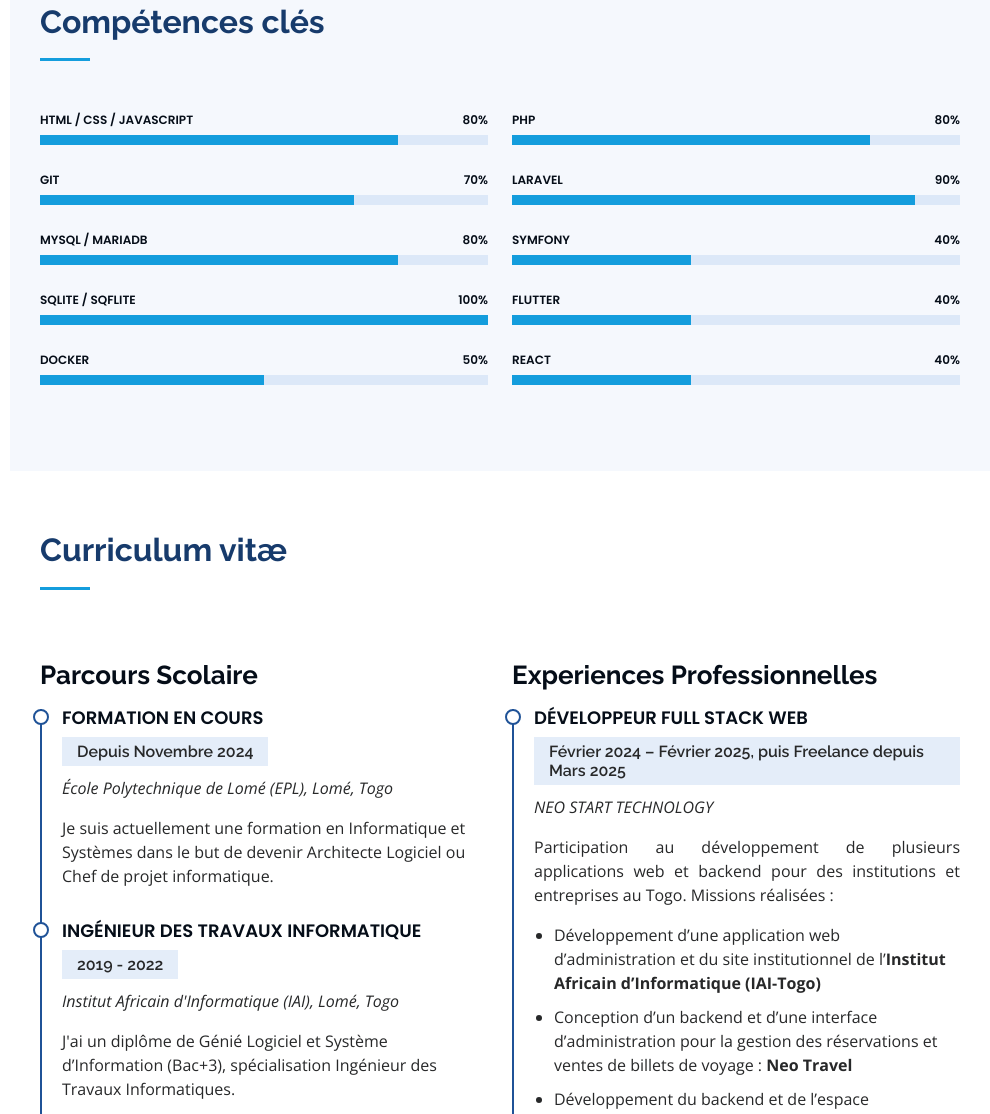
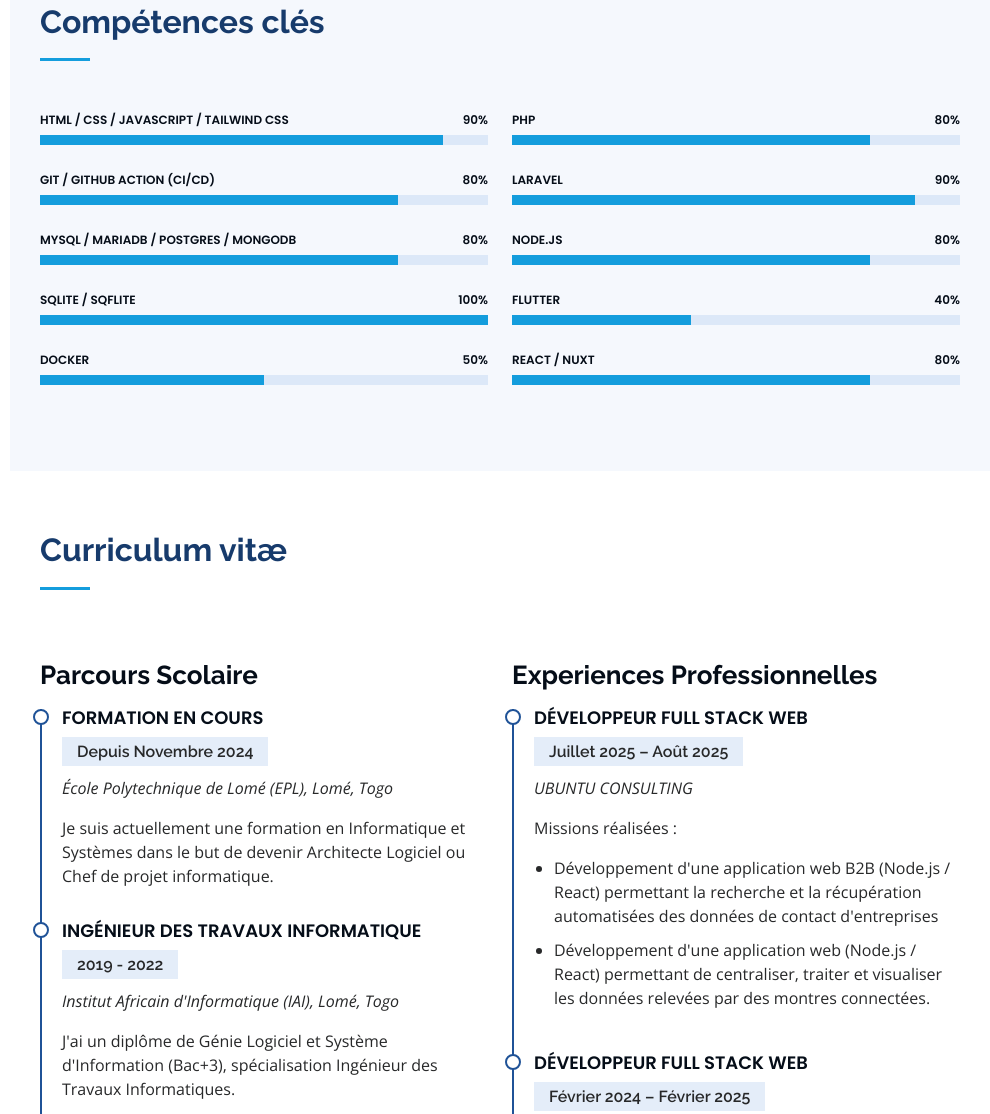
Before and after one commit to SossouGahEzechiel/SossouGahEzechiel.github.io, a website: page index.html in a window 1280 px wide. Shown: the part 2014-3128 px from the top of the page, without its empty margins (290-1280 px from the left). Drawn offline with nearby package versions, Linux system fonts and the light colour scheme.

Commit message:
Ajout des expérience de Ubuntu Consulting

```diff
--- a/index.html
+++ b/index.html
@@ -75,7 +75,8 @@
 					<!--				</li>-->
 
 					<li>
-					<a href="#me-contacter" class="nav-link scrollto"><i class="bx bx-envelope"></i> <span>Me contacter</span></a>
+						<a href="#me-contacter" class="nav-link scrollto"><i class="bx bx-envelope"></i> <span>Me
+								contacter</span></a>
 					</li>
 				</ul>
 			</nav><!-- .nav-menu -->
@@ -141,7 +142,8 @@
 						</div>
 						<p>
 							Je suis un grand passionné de technologies. Peu importe le domaine, du moment où ça parle d'innovation, ça
-						m'intéresse. Je suis aussi un passionné d'astronomie de musique et de gaming. Je fais du piano, du sport et
+							m'intéresse. Je suis aussi un passionné d'astronomie de musique et de gaming. Je fais du piano, du sport
+							et
 							de la
 							méditation. <br> Ma vie professionnelle en tant que développeur Full Stack Web et Mobile est guidée par
 							les philosophies suivantes :
@@ -260,7 +262,15 @@
 					<div class="col-lg-6" data-aos="fade-up">
 
 						<div class="progress">
-						<span class="skill">HTML / CSS / JAVASCRIPT<i class="val">80%</i></span>
+							<span class="skill">HTML / CSS / JAVASCRIPT / Tailwind CSS<i class="val">90%</i></span>
+							<div class="progress-bar-wrap">
+								<div class="progress-bar" role="progressbar" aria-valuenow="90" aria-valuemin="0" aria-valuemax="100">
+								</div>
+							</div>
+						</div>
+
+						<div class="progress">
+							<span class="skill">Git / GitHub Action (CI/CD) <i class="val">80%</i></span>
 							<div class="progress-bar-wrap">
 								<div class="progress-bar" role="progressbar" aria-valuenow="80" aria-valuemin="0" aria-valuemax="100">
 								</div>
@@ -268,15 +278,7 @@
 						</div>
 
 						<div class="progress">
-						<span class="skill">Git <i class="val">70%</i></span>
-						<div class="progress-bar-wrap">
-							<div class="progress-bar" role="progressbar" aria-valuenow="70" aria-valuemin="0" aria-valuemax="100">
-							</div>
-						</div>
-					</div>
-
-					<div class="progress">
-						<span class="skill">MySQL / MariaDB<i class="val">80%</i></span>
+							<span class="skill">MySQL / MariaDB / Postgres / MongoDB<i class="val">80%</i></span>
 							<div class="progress-bar-wrap">
 								<div class="progress-bar" role="progressbar" aria-valuenow="80" aria-valuemin="0" aria-valuemax="100">
 								</div>
@@ -320,9 +322,9 @@
 						</div>
 
 						<div class="progress">
-						<span class="skill">Symfony <i class="val">40%</i></span>
+							<span class="skill">Node.JS <i class="val">80%</i></span>
 							<div class="progress-bar-wrap">
-							<div class="progress-bar" role="progressbar" aria-valuenow="40" aria-valuemin="0" aria-valuemax="100">
+								<div class="progress-bar" role="progressbar" aria-valuenow="80" aria-valuemin="0" aria-valuemax="100">
 								</div>
 							</div>
 						</div>
@@ -336,9 +338,9 @@
 						</div>
 
 						<div class="progress">
-						<span class="skill">React <i class="val">40%</i></span>
+							<span class="skill">React / Nuxt <i class="val">80%</i></span>
 							<div class="progress-bar-wrap">
-							<div class="progress-bar" role="progressbar" aria-valuenow="40" aria-valuemin="0" aria-valuemax="100">
+								<div class="progress-bar" role="progressbar" aria-valuenow="80" aria-valuemin="0" aria-valuemax="100">
 								</div>
 							</div>
 						</div>
@@ -382,7 +384,8 @@
 							<h5>Depuis Novembre 2024</h5>
 							<p><em>École Polytechnique de Lomé (EPL), Lomé, Togo</em></p>
 							<p>
-							Je suis actuellement une formation en Informatique et Systèmes dans le but de devenir Architecte Logiciel
+								Je suis actuellement une formation en Informatique et Systèmes dans le but de devenir Architecte
+								Logiciel
 								ou Chef de projet informatique.
 							</p>
 						</div>
@@ -392,7 +395,7 @@
 							<h4>INGÉNIEUR DES TRAVAUX INFORMATIQUE</h4>
 							<h5>2019 - 2022</h5>
 							<p><em>Institut Africain d'Informatique (IAI), Lomé, Togo</em></p>
-						<p>J'ai un diplôme de Génié Logiciel et Système d’Information (Bac+3), spécialisation Ingénieur des
+							<p>J'ai un diplôme de Génie Logiciel et Système d'Information (Bac+3), spécialisation Ingénieur des
 								Travaux Informatiques.</p>
 						</div>
 
@@ -402,7 +405,7 @@
 							<h5>2016 - 2019</h5>
 							<p><em>Institut de Formation des Génies Industriels, Lomé, Togo</em></p>
 							<p>
-							J'ai un Baccalauréat option Génie Industriel, de spécialisation Électronique, serie F2.
+								J'ai un Baccalauréat option Génie Industriel, de spécialisation Électronique, série F2.
 							</p>
 						</div>
 
@@ -425,10 +428,29 @@
 					<div class="col-lg-6" data-aos="fade-up" data-aos-delay="100">
 						<h3 class="resume-title">Experiences Professionnelles</h3>
 
-					<!--	NEO START TECHNOLOGY	-->
+						<!--	UBUNTU CONSULTING	-->
 						<div class="resume-item">
 							<h4>DÉVELOPPEUR full stack WEB</h4>
-						<h5>Février 2024 – Février 2025, puis Freelance depuis Mars 2025</h5>
+							<h5>Juillet 2025 – Août 2025</h5>
+							<p><em>UBUNTU CONSULTING</em></p>
+							<p class="text-justify">
+								Missions réalisées :
+							</p>
+							<ul>
+								<li>
+									Développement d'une application web B2B (Node.js / React) permettant la recherche et la récupération
+									automatisées des données de contact d'entreprises
+								</li>
+								<li>
+									Développement d'une application web (Node.js / React) permettant de centraliser, traiter et visualiser
+									les données relevées par des montres connectées.
+								</li>
+							</ul>
+						</div>
+						<!-- NEO START TECHNOLOGY -->
+						<div class="resume-item">
+							<h4>DÉVELOPPEUR full stack WEB</h4>
+							<h5>Février 2024 – Février 2025</h5>
 							<p><em>NEO START TECHNOLOGY</em></p>
 							<p class="text-justify">
 								Participation au développement de plusieurs applications web et backend pour des institutions et
@@ -437,7 +459,8 @@
 							<ul>
 								<li>Développement d’une application web d’administration et du site institutionnel de l’<strong>Institut
 										Africain d’Informatique (IAI-Togo)</strong></li>
-							<li>Conception d’un backend et d’une interface d’administration pour la gestion des réservations et ventes
+								<li>Conception d’un backend et d’une interface d’administration pour la gestion des réservations et
+									ventes
 									de billets de voyage : <strong>Neo Travel</strong></li>
 								<li>Développement du backend et de l’espace d’administration du site de l’<strong>Agence Nationale de
 										Gestion de l’Environnement (ANGE)</strong></li>
@@ -446,7 +469,8 @@
 								<li>Mise en place de processus <strong>CI/CD</strong> via GitHub Actions pour automatiser le déploiement
 									des projets
 								</li>
-							<li>Configuration de <strong>tâches CRON</strong> sur les hébergeurs pour la planification automatique des
+								<li>Configuration de <strong>tâches CRON</strong> sur les hébergeurs pour la planification automatique
+									des
 									actions système
 								</li>
 							</ul>
@@ -455,7 +479,7 @@
 						<!--	UNIV EN POCHE	-->
 						<div class="resume-item">
 							<h4>DÉVELOPPEUR full stack WEB</h4>
-						<h5>Juillet 2023 – novembre 2023</h5>
+							<h5>Juillet 2023 - novembre 2023</h5>
 							<p><em>Freelance</em></p>
 							<p class="text-justify">
 								<strong>Développement Web et API pour l’application mobile "Univ En Poche"</strong> br
@@ -479,7 +503,8 @@
 									</a>
 								</li>
 								<li>
-								<strong>Déploiement automatisé en production</strong> de la plateforme Web et des API via <strong>GitHub
+									<strong>Déploiement automatisé en production</strong> de la plateforme Web et des API via
+									<strong>GitHub
 										Actions</strong>
 								</li>
 							</ul>
@@ -511,7 +536,7 @@
 						<!-- SPARK CORP -->
 						<div class="resume-item">
 							<h4>DÉVELOPPEUR full stack WEB</h4>
-						<h5>Juin 2021 - Aout 2021</h5>
+							<h5>Juin 2021 - Août 2021</h5>
 							<p><em>SPARK CORPORATION, Lomé, Togo</em></p>
 							<p class="text-justify">
 								Stage de 3 mois dans le cadre de mon projet de fin de cycle pour l’obtention de mon
@@ -813,7 +838,8 @@
 
 				<div class="section-title">
 					<h2>Contact</h2>
-				<p>Pour toute information complémentaire ou si mon profil a retenu votre attention, n’hésitez pas à me contacter
+					<p>Pour toute information complémentaire ou si mon profil a retenu votre attention, n’hésitez pas à me
+						contacter
 						via les coordonnées ci-dessous.</p>
 				</div>
 
```
Lines whose indentation alone changed are shown as unchanged.
